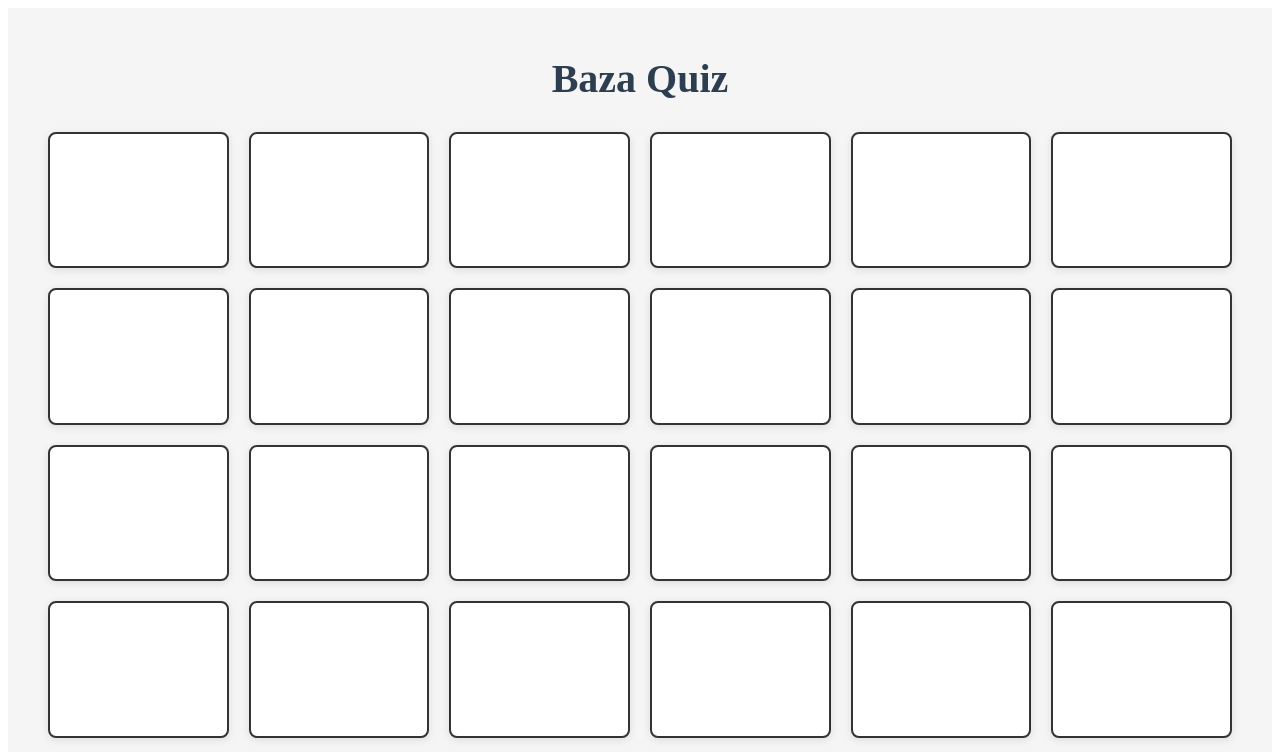
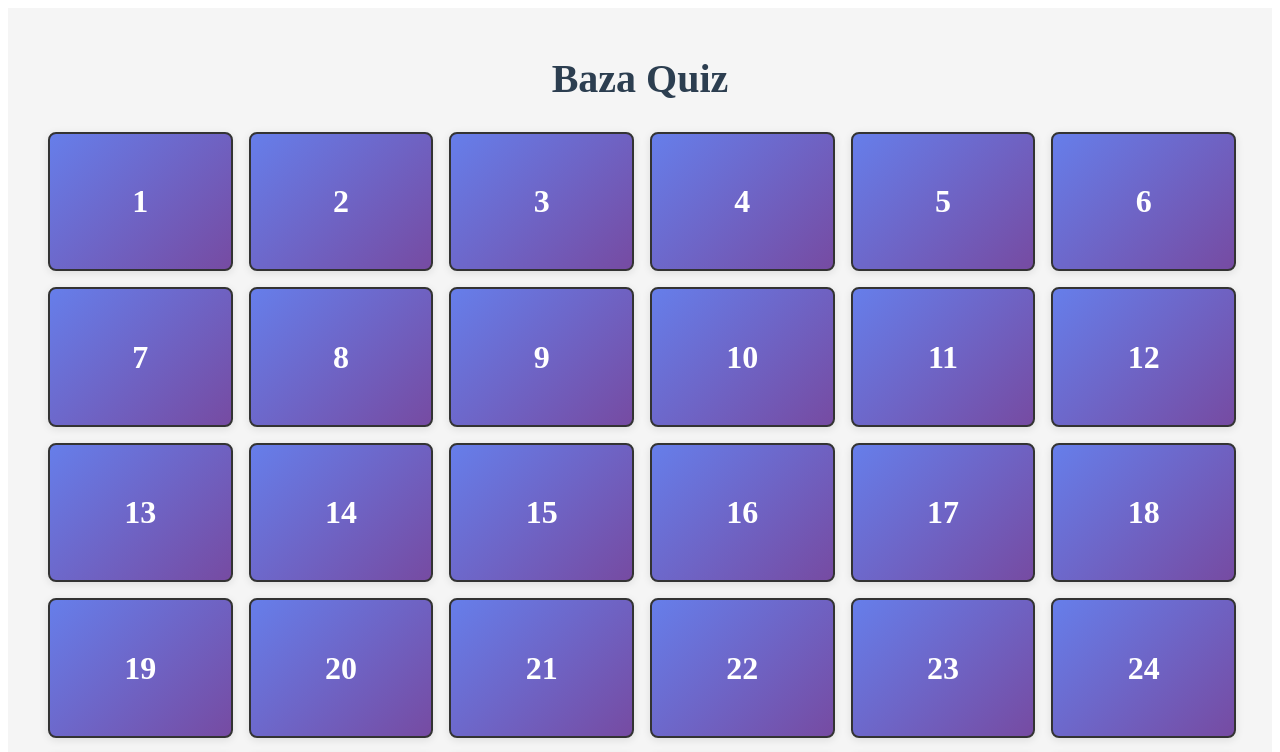
Before and after one commit to Qbic007/baza-quiz, a Vue app: page / in a window 1280 px wide. Before the commit this address had no page. Shown: the top 752 px of the page. Built offline with nearby package versions, Linux system fonts and the light colour scheme; the HTML template or start-up script is replaced by a standard one.

Commit message:
Add flip effect to cards

```diff
--- a/src/App.vue
+++ b/src/App.vue
@@ -1,5 +1,5 @@
 <script setup lang="ts">
-import Card from './components/Card.vue'
+import QuizCard from './components/Card.vue'
 
 // Создаем массив из 40 элементов для сетки 8x5
 const cards = Array.from({ length: 40 }, (_, index) => index + 1)
@@ -10,7 +10,7 @@ const cards = Array.from({ length: 40 }, (_, index) => index + 1)
     <h1>Baza Quiz</h1>
     <div class="grid-container">
       <div v-for="card in cards" :key="card" class="grid-item">
-        <Card />
+        <QuizCard :card-number="card" />
       </div>
     </div>
   </div>
--- a/src/components/Card.vue
+++ b/src/components/Card.vue
@@ -1,32 +1,104 @@
 <template>
-  <div class="card">
-    <div class="card-content">
-      <!-- Здесь будет содержимое карточки -->
+  <div class="card" @click="toggleCard" @mousedown="onMouseDown">
+    <div class="card-inner" :class="{ 'is-flipped': isFlipped }">
+      <!-- Рубашка карточки -->
+      <div class="card-face card-back">
+        <div class="card-content">
+          <span class="card-number">{{ props.cardNumber }}</span>
+        </div>
+      </div>
+
+      <!-- Лицевая сторона карточки -->
+      <div class="card-face card-front">
+        <div class="card-content">
+          <h3>Вопрос {{ props.cardNumber }}</h3>
+          <p>Состояние: {{ isFlipped ? 'Перевернута' : 'Не перевернута' }}</p>
+          <p>Здесь будет содержимое вопроса</p>
+        </div>
+      </div>
     </div>
   </div>
 </template>
 
 <script setup lang="ts">
+import { ref } from 'vue'
+
 // Респонсивный компонент карточки с соотношением сторон 4:3
+defineOptions({
+  name: 'QuizCard',
+})
+
+// Props
+interface Props {
+  cardNumber: number
+}
+
+const props = defineProps<Props>()
+
+// Состояние карточки
+const isFlipped = ref(false)
+
+// Функция переворота карточки
+const toggleCard = () => {
+  console.log(`Карточка ${props.cardNumber} кликнута!`)
+  isFlipped.value = !isFlipped.value
+}
+
+// Дополнительная отладка
+const onMouseDown = () => {
+  console.log(`MouseDown на карточке ${props.cardNumber}`)
+}
 </script>
 
 <style scoped>
 .card {
   width: 100%;
   aspect-ratio: 4/3;
+  perspective: 1000px;
+  cursor: pointer;
+  position: relative;
+}
+
+.card-inner {
+  position: relative;
+  width: 100%;
+  height: 100%;
+  text-align: center;
+  transition: transform 0.6s ease;
+  transform-style: preserve-3d;
+  transform-origin: center;
+}
+
+.card-inner.is-flipped {
+  transform: rotateY(180deg);
+}
+
+.card-face {
+  position: absolute;
+  top: 0;
+  left: 0;
+  width: 100%;
+  height: 100%;
+  backface-visibility: hidden;
   border: 2px solid #333;
   border-radius: 8px;
   overflow: hidden;
   box-shadow: 0 2px 8px rgba(0, 0, 0, 0.1);
-  background-color: #fff;
-  transition:
-    transform 0.2s ease,
-    box-shadow 0.2s ease;
+  display: flex;
+  align-items: center;
+  justify-content: center;
 }
 
-.card:hover {
-  transform: translateY(-2px);
-  box-shadow: 0 4px 12px rgba(0, 0, 0, 0.15);
+.card-back {
+  background: linear-gradient(135deg, #667eea 0%, #764ba2 100%);
+  color: white;
+  transform: rotateY(0deg);
+}
+
+.card-front {
+  background-color: #fff;
+  color: #333;
+  transform: rotateY(180deg);
 }
 
 .card-content {
@@ -35,7 +107,28 @@
   padding: 16px;
   box-sizing: border-box;
   display: flex;
+  flex-direction: column;
   align-items: center;
   justify-content: center;
 }
+
+.card-number {
+  font-size: 2rem;
+  font-weight: bold;
+}
+
+.card-front h3 {
+  margin: 0 0 10px 0;
+  font-size: 1.2rem;
+  color: #2c3e50;
+}
+
+.card-front p {
+  margin: 0;
+  font-size: 0.9rem;
+  color: #666;
+  line-height: 1.4;
+}
+
+/* Убираем hover эффект который может мешать анимации */
 </style>
```
